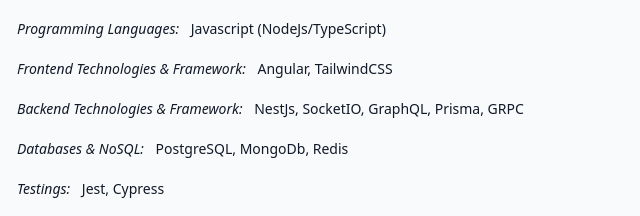
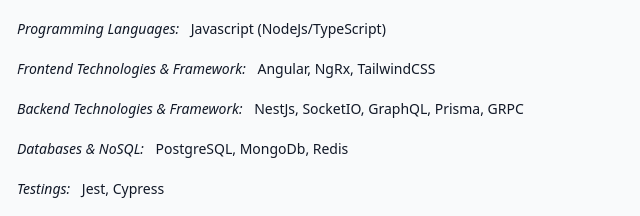
Before and after one commit to madipta/madipta.github.io, a website: page index.html in a window 1280 px wide. Shown: the part 1380-1596 px from the top of the page, 331-971 px from the left. Drawn offline with Linux system fonts and the light colour scheme.

Commit message:
Update index.html

```diff
--- a/index.html
+++ b/index.html
@@ -114,7 +114,7 @@
             <em class="block sm:inline font-medium mr-2"
               >Frontend Technologies & Framework:</em
             >
-            Angular, TailwindCSS
+            Angular, NgRx, TailwindCSS
           </li>
           <li class="mt-5">
             <em class="block sm:inline font-medium mr-2"
```
